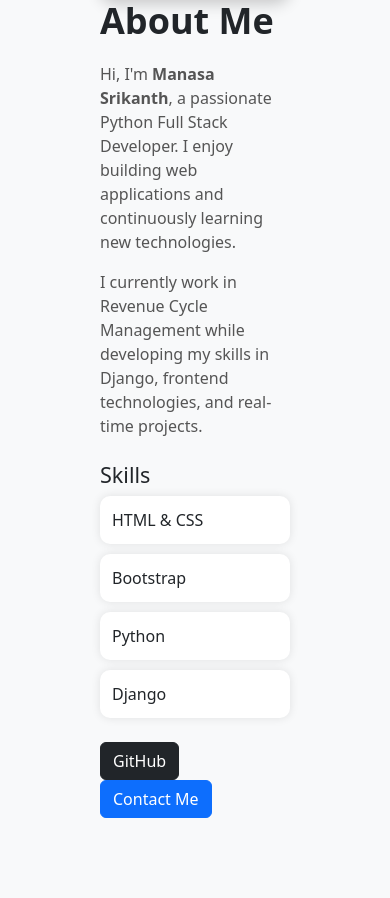
After one commit to manasays2001-hue/Food-Hub, a Django app: page /about/ in a window 390 px wide. The commit adds this page. Shown: the part 224-1122 px from the top of the page. Run offline with Django 5.2, Linux system fonts and the light colour scheme; some libraries are stand-ins or nearby versions.

Commit message:
about page

```diff
--- a/ecommerce/urls.py
+++ b/ecommerce/urls.py
@@ -50,5 +50,6 @@ urlpatterns = [
     path('order/<int:id>/', views.order_detail, name='order_detail'),
     path('users', views.users, name='users'),
     path('order_detail', views.order_detail, name='order_detail'),
+    path('about/', views.about, name='about'),
 
 ]
--- /dev/null
+++ b/restuarent/templates/about.html
@@ -0,0 +1,105 @@
+{% load static %}
+<!DOCTYPE html>
+<html lang="en">
+<head>
+  <meta charset="UTF-8">
+  <title>About Me</title>
+
+  <!-- Bootstrap -->
+  <link href="{% static 'assets/vendor/bootstrap/css/bootstrap.min.css' %}" rel="stylesheet">
+
+  <style>
+    body {
+      background-color: #ffffff;
+    }
+
+    .about-section {
+      padding: 80px 100px;
+      background-color: #f8f9fa;
+      min-height: 100vh;
+    }
+
+    .profile-img {
+      width: 100%;
+      border-radius: 15px;
+      box-shadow: 0 5px 15px rgba(0,0,0,0.2);
+    }
+
+    .about-title {
+      font-weight: 700;
+      font-size: 36px;
+      margin-bottom: 20px;
+    }
+
+    p {
+      font-size: 16px;
+      color: #555;
+    }
+
+    .skill-box {
+      background: white;
+      padding: 12px;
+      border-radius: 10px;
+      box-shadow: 0 0 10px rgba(0,0,0,0.1);
+      margin-bottom: 10px;
+    }
+
+    .btn-custom {
+      margin-right: 10px;
+    }
+  </style>
+</head>
+
+<body>
+
+<div class="container-fluid about-section">
+  <div class="row align-items-center">
+
+    <!-- LEFT IMAGE -->
+    <div class="col-md-5">
+      <img src="{% static 'C:\ecommerce\ecommerce\restuarent\static\img' %}" class="profile-img" alt="My Image">
+    </div>
+
+    <!-- RIGHT CONTENT -->
+    <div class="col-md-7">
+      <h2 class="about-title">About Me</h2>
+
+      <p>
+        Hi, I'm <strong>Manasa Srikanth</strong>, a passionate Python Full Stack Developer.
+        I enjoy building web applications and continuously learning new technologies.
+      </p>
+
+      <p>
+        I currently work in Revenue Cycle Management while developing my skills in
+        Django, frontend technologies, and real-time projects.
+      </p>
+
+      <!-- SKILLS -->
+      <h4 class="mt-4">Skills</h4>
+
+      <div class="skill-box">HTML & CSS</div>
+      <div class="skill-box">Bootstrap</div>
+      <div class="skill-box">Python</div>
+      <div class="skill-box">Django</div>
+
+      <!-- BUTTONS -->
+      <div class="mt-4">
+        <a href="https://github.com/your-username" target="_blank" class="btn btn-dark btn-custom">
+          GitHub
+        </a>
+
+        <a href="mailto:manasays2001@gmail.com" class="btn btn-primary btn-custom">
+          Contact Me
+        </a>
+      </div>
+
+    </div>
+
+  </div>
+</div>
+
+<!-- Bootstrap JS -->
+<script src="{% static 'assets/vendor/bootstrap/js/bootstrap.bundle.min.js' %}"></script>
+
+</body>
+</html>
--- a/restuarent/templates/checkout.html
+++ b/restuarent/templates/checkout.html
@@ -72,7 +72,7 @@
         </li>
 
         <li class="nav-item">
-          <a class="nav-link" href="">About</a>
+          <a class="nav-link" href="{% url 'about' %}">About</a>
         </li>
 
         <li class="nav-item">
--- a/restuarent/templates/index.html
+++ b/restuarent/templates/index.html
@@ -107,7 +107,7 @@ background:#fafafa;
         </li>
 
         <li class="nav-item py-1">
-          <a class="nav-link" href="">About</a>
+          <a class="nav-link" href="{% url 'about' %}">About</a>
         </li>
 
 
--- a/restuarent/templates/register.html
+++ b/restuarent/templates/register.html
@@ -115,7 +115,7 @@ background:#fafafa;
         </li>
 
         <li class="nav-item py-1">
-          <a class="nav-link" href="">About</a>
+          <a class="nav-link" href="{% url 'about' %}">About</a>
         </li>
 
 
--- a/restuarent/views.py
+++ b/restuarent/views.py
@@ -578,3 +578,6 @@ def users(request):
 def order_detail(request):
 
     return render(request, 'order_detail.html')
+
+def about(request):
+    return render(request, "about.html")
```
Also changed, not shown: restuarent/static/img/my-image.jpeg (added).
